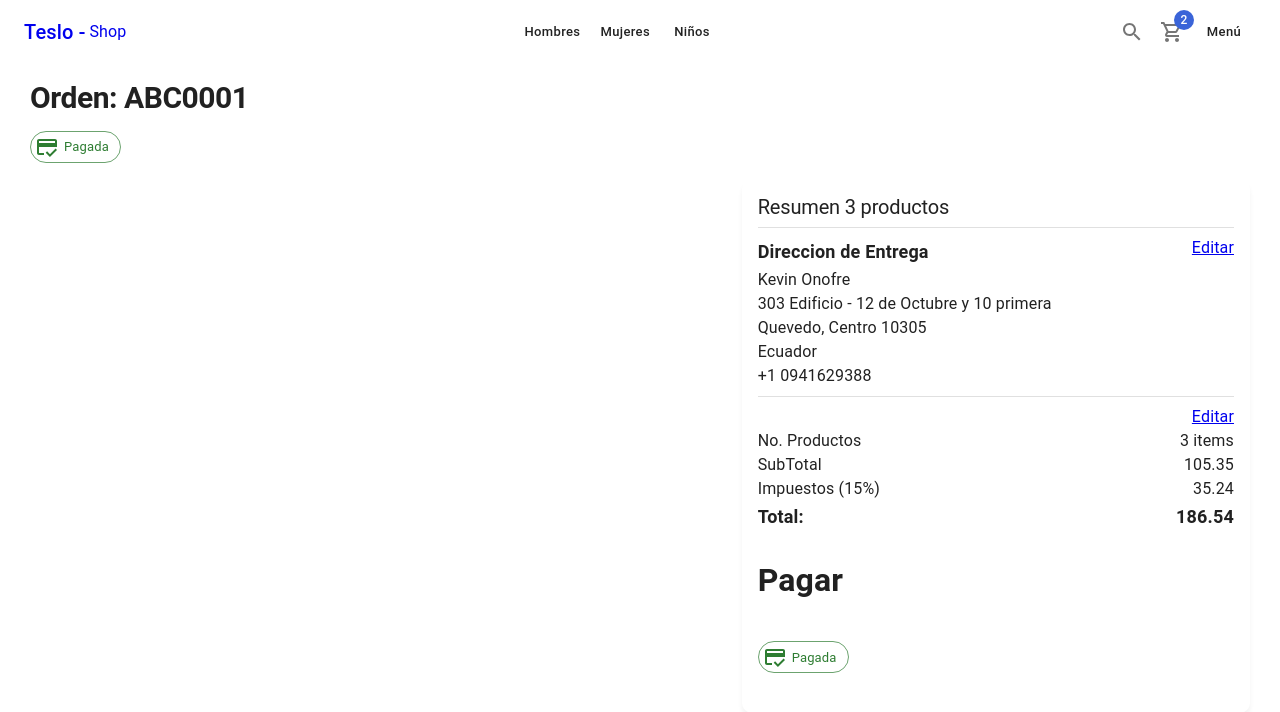
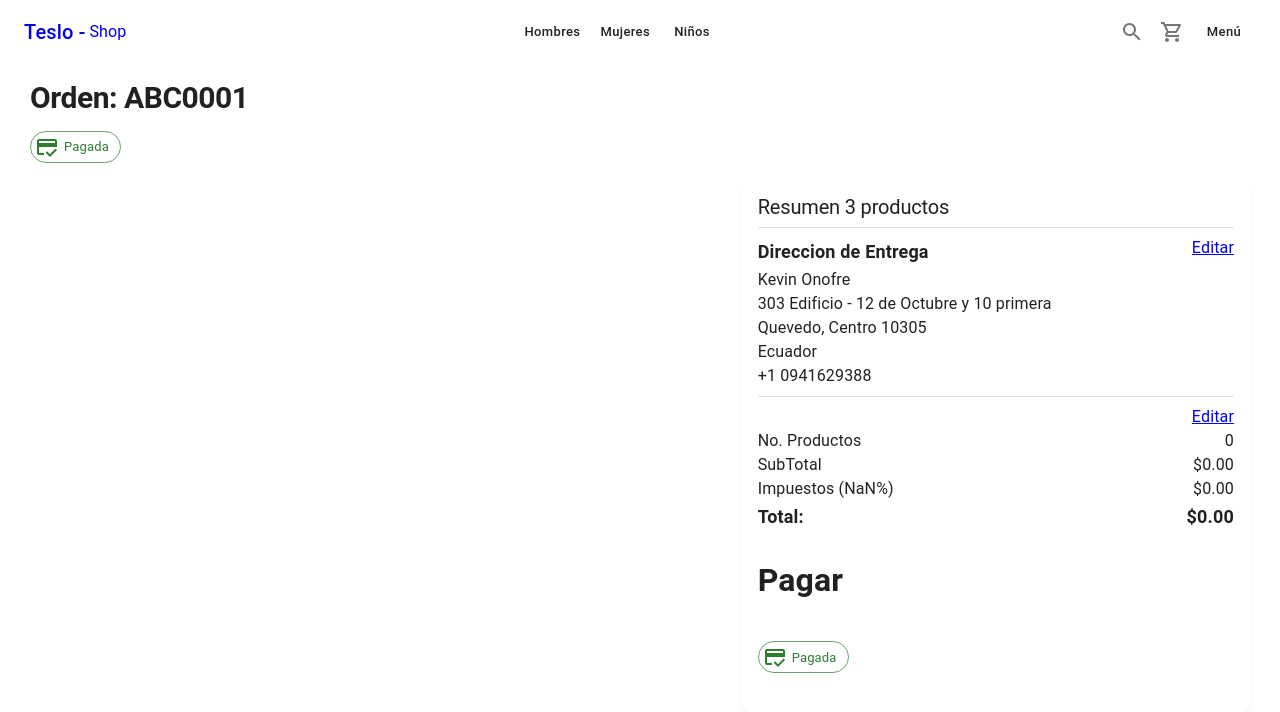
Before and after one commit to wongkevinmanuel/teslo-shop, a Next.js app: page /orders/1 in a window 1280 px wide. Shown: the top 712 px of the page. Built offline with nearby package versions, Linux system fonts and the light colour scheme.

Commit message:
Implementar montos en componente de resumen carrito

```diff
--- a/components/cart/OrderSummary.tsx
+++ b/components/cart/OrderSummary.tsx
@@ -1,35 +1,39 @@
 import { Grid, Typography } from '@mui/material'
-import React from 'react'
+import React, { useContext } from 'react'
+import CartContext from '../../context/cart/CartContext';
+import { currency } from '../../util';
 
 export const OrderSummary = () => {
-  return (
+
+    const {numberOfItems, subTotal, total, tax} = useContext(CartContext);
+    return (
     <Grid container>
         <Grid item xs={6}>
             <Typography> No. Productos</Typography>
         </Grid>
         <Grid item xs={6} display='flex' justifyContent='end'>
-            <Typography> 3 items</Typography>
+            <Typography>{numberOfItems}</Typography>
         </Grid>
 
         <Grid item xs={6}>
             <Typography> SubTotal</Typography>
         </Grid>
         <Grid item xs={6} display='flex' justifyContent='end'>
-            <Typography> {`${ 105.35 }`} </Typography>
+            <Typography> {currency.format(subTotal)} </Typography>
         </Grid>
 
         <Grid item xs={6}>
-            <Typography> Impuestos (15%) </Typography>
+            <Typography> Impuestos ({ Number(process.env.NEXT_PUBLIC_TAX_RATE) * 100}%) </Typography>
         </Grid>
         <Grid item xs={6} display='flex' justifyContent='end'>
-            <Typography> {`${35.24}`} </Typography>
+            <Typography> {currency.format(tax)} </Typography>
         </Grid>
 
         <Grid item xs={6}>
             <Typography variant='subtitle1'> Total: </Typography>
         </Grid>
         <Grid item xs={6} display='flex' justifyContent='end'>
-            <Typography variant='subtitle1'> {`${186.54}`} </Typography>
+            <Typography variant='subtitle1'> {currency.format(total)} </Typography>
         </Grid>
 
 
--- a/components/ui/Navbar.tsx
+++ b/components/ui/Navbar.tsx
@@ -7,9 +7,11 @@
 import { ClearOutlined, SearchOutlined, ShoppingCartOutlined} from '@mui/icons-material';
 import { useRouter } from 'next/router';
 import { UiContext } from "../../context";
+import CartContext from '../../context/cart/CartContext';
 
 export const Navbar = () => {
 
+    const {numberOfItems} = useContext(CartContext);
     const {openSideMenu} = useContext(UiContext);
     const {asPath, push} = useRouter();
 
@@ -103,7 +105,7 @@
             </IconButton>
                 <Link href='/cart' component={NextLink}>
                     <IconButton>
-                        <Badge badgeContent={2} color='secondary'>
+                        <Badge badgeContent={numberOfItems} color='secondary'>
                             <ShoppingCartOutlined />
                         </Badge>
                     </IconButton>
--- a/context/cart/CartContext.tsx
+++ b/context/cart/CartContext.tsx
@@ -4,6 +4,10 @@
 interface ContextProps {
     cart: ICartProduct[],
 
+    numberOfItems: 0,
+    subTotal: 0,
+    tax: 0,
+    total:0
     //numberOfItems: number,
     //subTotal: number,
 
--- a/context/cart/CartProvider.tsx
+++ b/context/cart/CartProvider.tsx
@@ -5,11 +5,20 @@
 import Cookie from 'js-cookie';
 
 export interface CartState{
-    cart: ICartProduct[];
+    cart: ICartProduct[],
+
+    numberOfItems: number,
+    subTotal: number,
+    tax: number,
+    total: number
 }
 
 const Cart_ESTADO_INICIAL: CartState = {
     cart: [],
+    numberOfItems: 0,
+    subTotal: 0,
+    tax: 0,
+    total:0
 }
 
 interface Props{
@@ -56,7 +65,8 @@
                 tax : subTotal * taxRate,
                 total: subTotal  * ( taxRate + 1)
             }
-            console.log(orderSummary);
+
+            dispatch({type:'Cart-update-order-summary', payload: orderSummary});
         }, [state.cart]
     );
 
--- a/context/cart/cartReducer.ts
+++ b/context/cart/cartReducer.ts
@@ -7,7 +7,14 @@
 | {type: 'Cart-update-products' , payload: ICartProduct[] }
   //regresa todo el ICartProduct = nuevo producto con nueva cantidad
 | {type: 'Cart-update-quantity-products' , payload: ICartProduct }
-| {type: 'Cart-remove-products' , payload: ICartProduct };
+| {type: 'Cart-remove-products' , payload: ICartProduct }
+| {type: 'Cart-update-order-summary' ,
+  payload: {
+    numberOfItems: number;
+    subTotal: number;
+    tax: number;
+    total: number
+  }};
 
 //1. En el reducer no ejecutar codigo de terceros.
 //2. No ejecutar un codigo, que salga del alcancce de la funcion.
@@ -55,6 +62,11 @@
           //  }
           //return true;
         }
+        case 'Cart-update-order-summary':
+          return {
+            ...state,
+            ...action.payload
+          }
 
     default:
       return state;
--- /dev/null
+++ b/util/currency.ts
@@ -0,0 +1,13 @@
+
+export const format = (value: number) => {
+
+    //formateador
+    const formatter = new Intl.NumberFormat('en-US' , {
+        style: 'currency',
+        currency: 'USD',
+        minimumFractionDigits: 2,
+        maximumFractionDigits: 2,
+    })
+
+    return formatter.format(value);
+}
--- /dev/null
+++ b/util/index.ts
@@ -0,0 +1 @@
+export * as currency from './currency'
```
